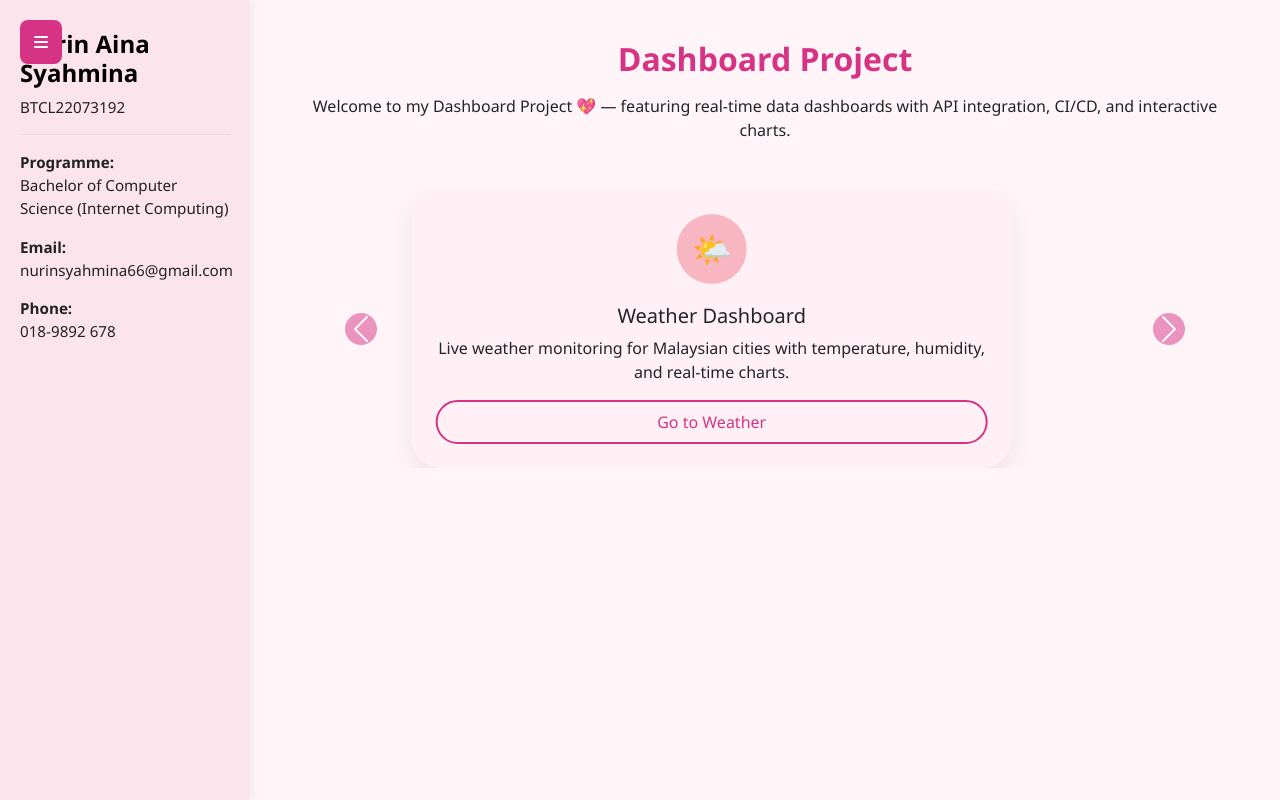
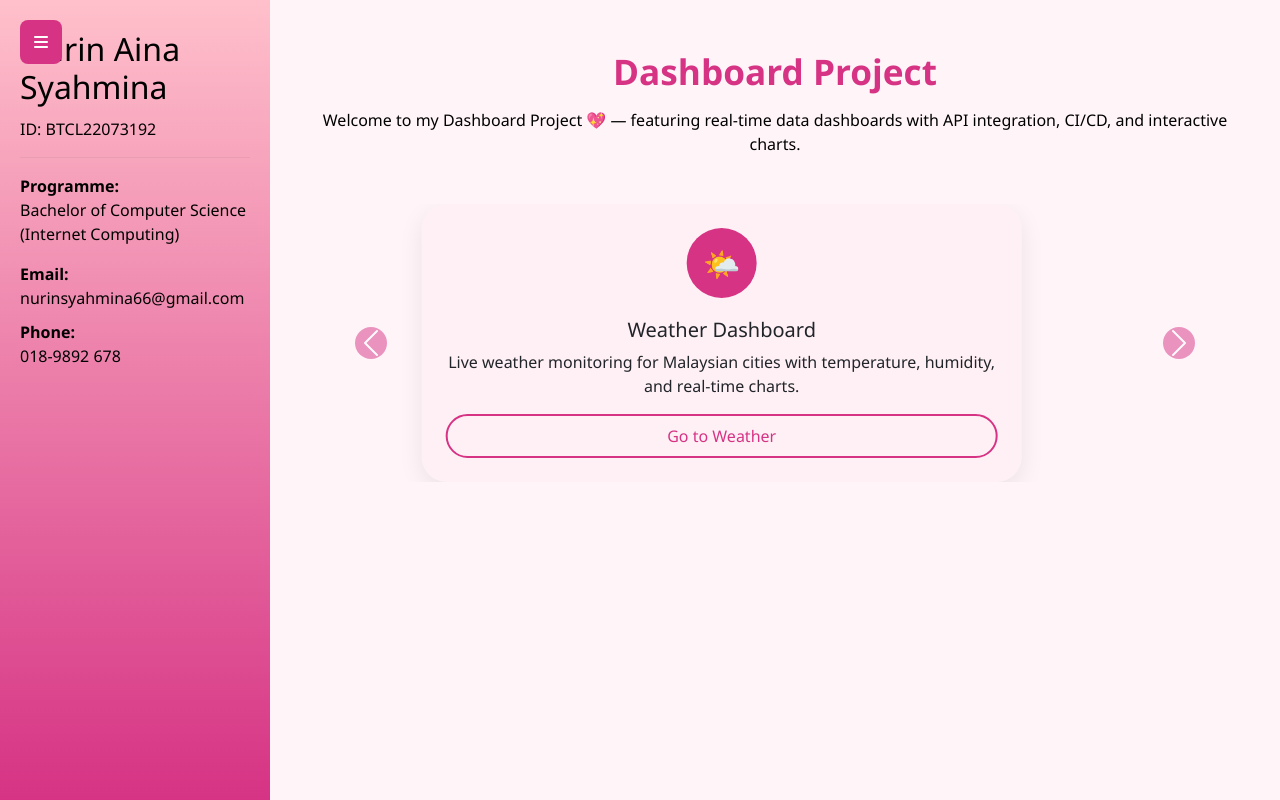
Before and after one commit to nurinainasyahmina/web-dashboard2, a plain HTML site: page index.html in a window 1280 px wide. Drawn offline with nearby package versions, Linux system fonts and the light colour scheme.

Commit message:
index.html

```diff
--- a/index.html
+++ b/index.html
@@ -4,19 +4,21 @@
   <meta charset="UTF-8" />
   <meta name="viewport" content="width=device-width, initial-scale=1.0"/>
   <title>Dashboard - Nurin Aina Syahmina</title>
-  <link href="https://cdn.jsdelivr.net/npm/bootstrap@5.3.0/dist/css/bootstrap.min.css" rel="stylesheet" />
+  <link href="https://cdn.jsdelivr.net/npm/bootstrap@5.3.0/dist/css/bootstrap.min.css" rel="stylesheet"/>
   <link rel="stylesheet" href="https://cdnjs.cloudflare.com/ajax/libs/font-awesome/6.5.0/css/all.min.css"/>
   <style>
     body {
-      margin: 0;
       font-family: 'Segoe UI', sans-serif;
       background-color: #fff5f8;
+      color: #000;
+      margin: 0;
     }
 
+    /* Sidebar Styles */
     .sidebar {
-      width: 250px;
-      background-color: #fce4ec;
-      color: #333;
+      width: 270px;
+      background: linear-gradient(to bottom, #ffc0cb, #d63384);
+      color: #000;
       padding: 30px 20px;
       height: 100vh;
       position: fixed;
@@ -25,7 +27,6 @@
       transition: all 0.3s ease;
       overflow-y: auto;
       z-index: 1000;
-      box-shadow: 2px 0 10px rgba(0, 0, 0, 0.05);
     }
 
     .sidebar.collapsed {
@@ -34,31 +35,16 @@
       overflow: hidden;
     }
 
-    .sidebar h2 {
-      font-size: 1.5rem;
-      font-weight: bold;
+    .sidebar h2, .sidebar p {
       color: #000;
-    }
-
-    .sidebar p {
-      color: #222;
-      font-size: 0.95rem;
+      margin-bottom: 10px;
     }
 
     .sidebar hr {
       border-color: rgba(0, 0, 0, 0.2);
     }
 
-    .main-content {
-      margin-left: 250px;
-      padding: 40px;
-      transition: margin-left 0.3s ease;
-    }
-
-    .main-content.collapsed {
-      margin-left: 0;
-    }
-
+    /* Toggle Button */
     .toggle-btn {
       position: fixed;
       top: 20px;
@@ -71,15 +57,26 @@
       z-index: 1100;
     }
 
+    /* Main Content */
+    .main-content {
+      margin-left: 270px;
+      padding: 50px 30px;
+      transition: margin-left 0.3s ease;
+    }
+
+    .main-content.collapsed {
+      margin-left: 0;
+    }
+
     .dashboard-title {
-      font-size: 2rem;
+      font-size: 2.2rem;
+      font-weight: bold;
       color: #d63384;
-      font-weight: 600;
     }
 
     .card {
       border: none;
-      border-radius: 30px;
+      border-radius: 25px;
       box-shadow: 0 8px 24px rgba(0, 0, 0, 0.08);
       background-color: #fff0f5;
       transition: all 0.3s ease;
@@ -92,9 +89,9 @@
     .dashboard-icon {
       width: 70px;
       height: 70px;
-      background-color: #f8b6c2;
+      background-color: #d63384;
       color: white;
-      font-size: 32px;
+      font-size: 30px;
       border-radius: 50%;
       display: flex;
       justify-content: center;
@@ -127,7 +124,7 @@
       }
 
       .sidebar {
-        width: 200px;
+        width: 220px;
       }
     }
   </style>
@@ -137,7 +134,7 @@
 <!-- Sidebar -->
 <div id="sidebar" class="sidebar">
   <h2>Nurin Aina Syahmina</h2>
-  <p>BTCL22073192</p>
+  <p>ID: BTCL22073192</p>
   <hr>
 
   <p><strong>Programme:</strong><br>Bachelor of Computer Science (Internet Computing)</p>
@@ -145,7 +142,7 @@
   <p><strong>Phone:</strong><br>018-9892 678</p>
 </div>
 
-<!-- Toggle Sidebar Button -->
+<!-- Toggle Button -->
 <button class="toggle-btn" onclick="toggleSidebar()">
   <i class="fas fa-bars"></i>
 </button>
@@ -155,13 +152,13 @@
   <h1 class="dashboard-title mb-3">Dashboard Project</h1>
   <p class="mb-5">Welcome to my Dashboard Project 💖 — featuring real-time data dashboards with API integration, CI/CD, and interactive charts.</p>
 
-  <!-- Carousel Start -->
+  <!-- Carousel -->
   <div id="dashboardCarousel" class="carousel slide" data-bs-ride="carousel">
     <div class="carousel-inner">
 
-      <!-- Weather Dashboard -->
+      <!-- Weather -->
       <div class="carousel-item active">
-        <div class="card p-4 text-center mx-auto" style="max-width: 600px;">
+        <div class="card p-4 mx-auto text-center" style="max-width: 600px;">
           <div class="dashboard-icon">🌤️</div>
           <h5>Weather Dashboard</h5>
           <p>Live weather monitoring for Malaysian cities with temperature, humidity, and real-time charts.</p>
@@ -169,9 +166,9 @@
         </div>
       </div>
 
-      <!-- COVID Dashboard -->
+      <!-- COVID -->
       <div class="carousel-item">
-        <div class="card p-4 text-center mx-auto" style="max-width: 600px;">
+        <div class="card p-4 mx-auto text-center" style="max-width: 600px;">
           <div class="dashboard-icon">🦠</div>
           <h5>COVID-19 Dashboard</h5>
           <p>Track the latest COVID-19 statistics and cases globally with live country-by-country charts.</p>
@@ -190,17 +187,14 @@
       <span class="visually-hidden">Next</span>
     </button>
   </div>
-  <!-- Carousel End -->
 </div>
 
-<!-- Bootstrap & Script -->
+<!-- Bootstrap JS -->
 <script src="https://cdn.jsdelivr.net/npm/bootstrap@5.3.0/dist/js/bootstrap.bundle.min.js"></script>
 <script>
   function toggleSidebar() {
-    const sidebar = document.getElementById('sidebar');
-    const main = document.getElementById('main');
-    sidebar.classList.toggle('collapsed');
-    main.classList.toggle('collapsed');
+    document.getElementById('sidebar').classList.toggle('collapsed');
+    document.getElementById('main').classList.toggle('collapsed');
   }
 </script>
 </body>
```
